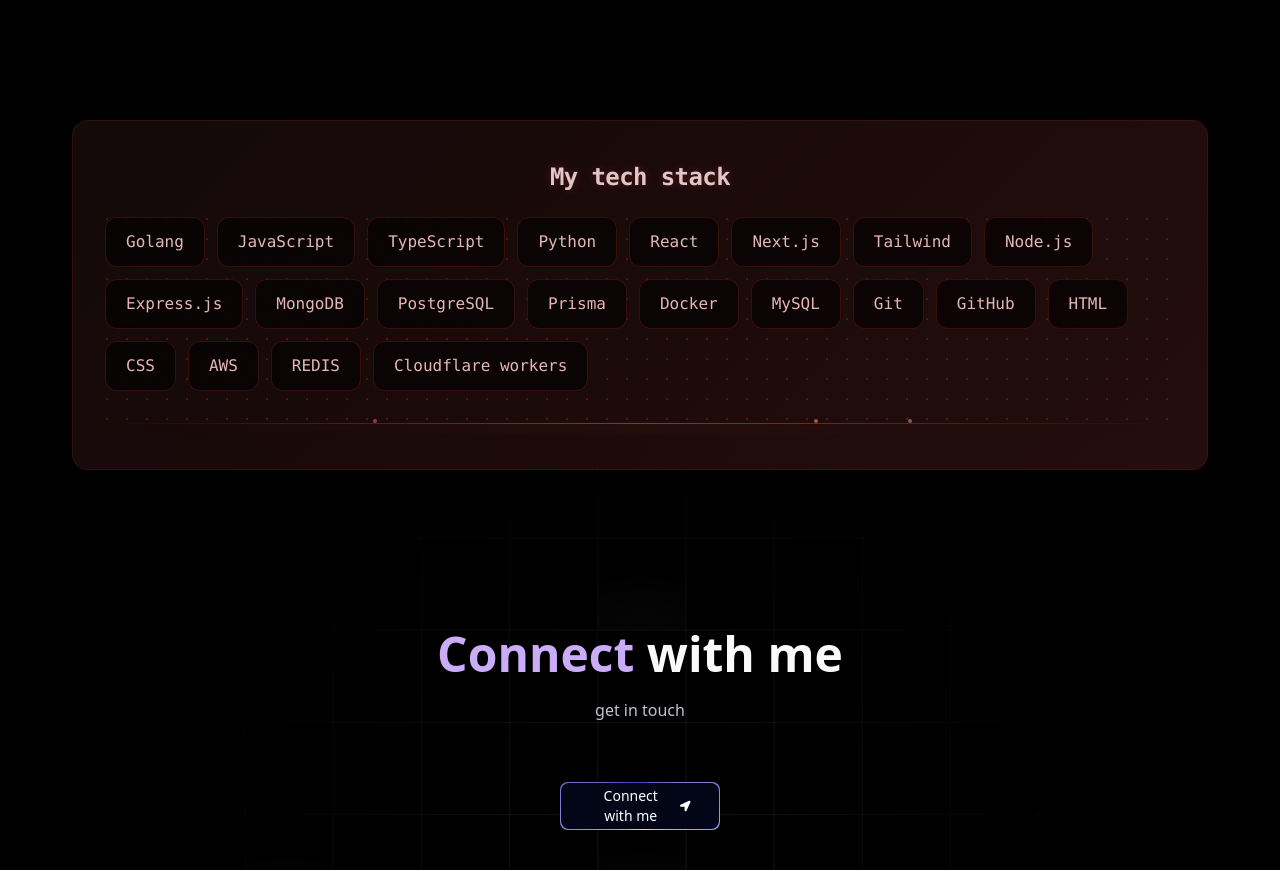
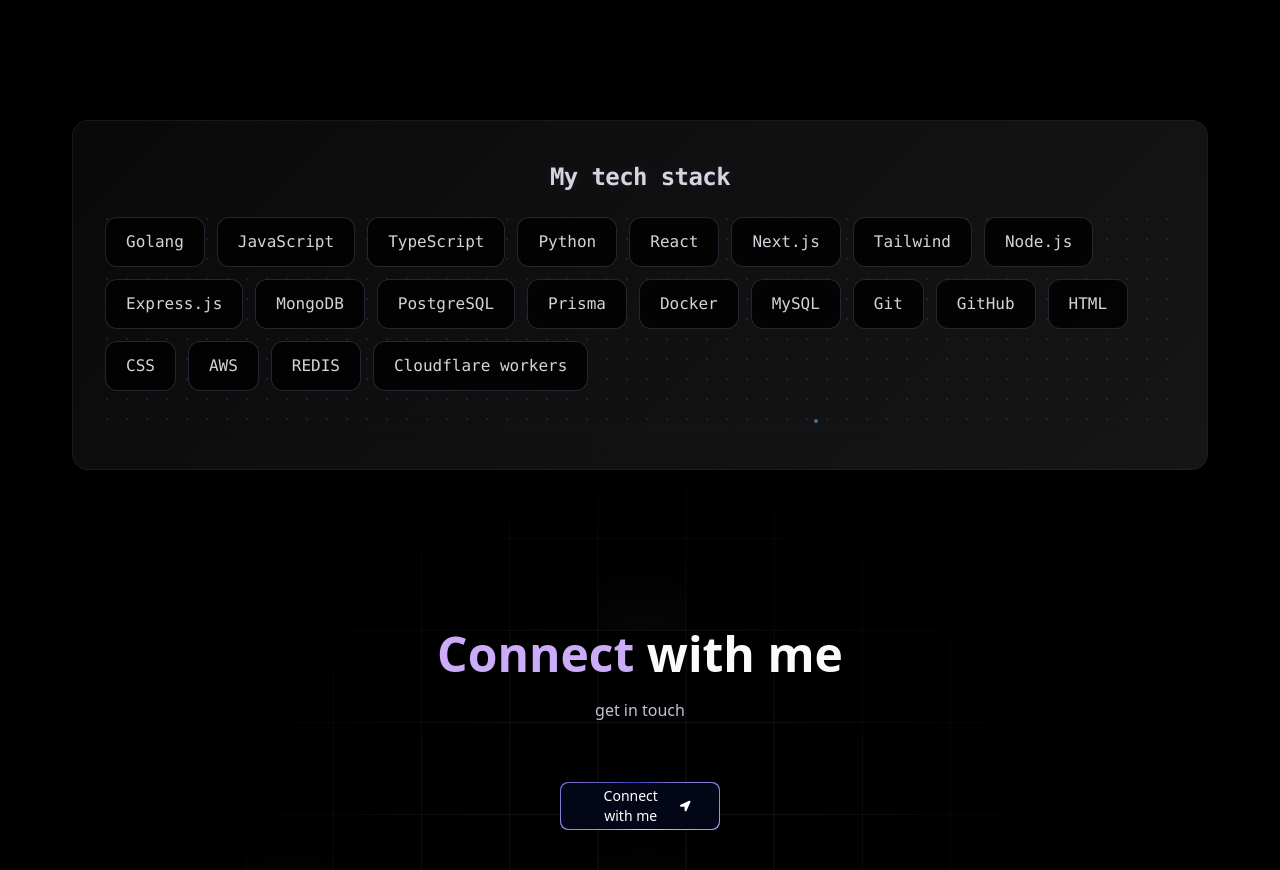
Before and after one commit to hrithik210/portfolio, a Next.js app: page / in a window 1280 px wide. Shown: the part 3640-4510 px from the top of the page. Built offline with nearby package versions, Linux system fonts and the light colour scheme.

Commit message:
theme changes

```diff
--- a/components/ui/Bento-grid.tsx
+++ b/components/ui/Bento-grid.tsx
@@ -42,14 +42,14 @@
     <div
       className={cn(
         `w-full relative overflow-hidden
-         rounded-2xl group/bento hover:shadow-2xl hover:shadow-red-900/20
-         transition-all duration-500 shadow-xl shadow-black/60 justify-between flex flex-col
-         border border-red-900/30 hover:border-red-500/50 backdrop-blur-sm
-         before:absolute before:inset-0 before:bg-gradient-to-br before:from-red-900/5 before:to-black/20 before:opacity-0 hover:before:opacity-100 before:transition-opacity before:duration-500`,
+         rounded-2xl group/bento hover:shadow-2xl hover:shadow-purple-900/20
+         transition-all duration-500 shadow-xl shadow-black/80 justify-between flex flex-col
+         border border-gray-800/50 hover:border-purple-500/30 backdrop-blur-sm
+         before:absolute before:inset-0 before:bg-gradient-to-br before:from-purple-900/5 before:to-black/30 before:opacity-0 hover:before:opacity-100 before:transition-opacity before:duration-500`,
         className
       )}
       style={{
-        background: 'linear-gradient(135deg, #0a0a0a 0%, #1a0a0a 25%, #2a0f0f 50%, #1a0505 75%, #0a0a0a 100%)',
+        background: 'linear-gradient(135deg, #000000 0%, #0f0f0f 25%, #1a1a1a 50%, #0d0d0d 75%, #000000 100%)',
         backgroundSize: '400% 400%',
         animation: 'gradientShift 8s ease infinite',
         minHeight: 'auto'
@@ -74,7 +74,7 @@
 
       {/* Animated border glow */}
       <div className="absolute inset-0 rounded-2xl opacity-0 group-hover/bento:opacity-100 transition-opacity duration-500">
-        <div className="absolute inset-0 rounded-2xl bg-gradient-to-r from-red-600/20 via-orange-500/20 to-red-600/20 blur-sm animate-pulse"></div>
+        <div className="absolute inset-0 rounded-2xl bg-gradient-to-r from-purple-600/10 via-blue-500/10 to-purple-600/10 blur-sm animate-pulse"></div>
       </div>
 
       <div className="w-full h-full relative z-10">
@@ -82,13 +82,13 @@
           titleClassName,
           'group-hover/bento:translate-x-2 transition-all duration-500 relative flex flex-col w-full h-full px-4 sm:px-6 md:px-8 py-8 sm:py-10'
         )}>
-          <div className="font-mono font-light text-red-300/80 text-sm md:text-sm lg:text-base z-10 tracking-wider uppercase">
+          <div className="font-mono font-light text-gray-400 text-sm md:text-sm lg:text-base z-10 tracking-wider uppercase">
             {description}
           </div>
           <div
-            className="font-mono font-bold text-red-100 text-lg lg:text-2xl z-10 mb-6 tracking-tight"
+            className="font-mono font-bold text-gray-100 text-lg lg:text-2xl z-10 mb-6 tracking-tight"
             style={{
-              textShadow: '0 0 10px rgba(239, 68, 68, 0.3), 0 0 20px rgba(239, 68, 68, 0.1)',
+              textShadow: '0 0 10px rgba(147, 51, 234, 0.2), 0 0 20px rgba(147, 51, 234, 0.1)',
               animation: 'flicker 3s ease-in-out infinite'
             }}
           >
@@ -100,16 +100,16 @@
               {/* Enhanced glow background with multiple layers */}
               {hoveredSkill && (
                 <>
-                  <div className="absolute inset-0 bg-red-600/15 blur-2xl rounded-3xl transition-all duration-500 z-0 animate-pulse"></div>
-                  <div className="absolute inset-0 bg-orange-500/10 blur-xl rounded-2xl transition-all duration-300 z-0"></div>
+                  <div className="absolute inset-0 bg-purple-600/8 blur-2xl rounded-3xl transition-all duration-500 z-0 animate-pulse"></div>
+                  <div className="absolute inset-0 bg-blue-500/5 blur-xl rounded-2xl transition-all duration-300 z-0"></div>
                 </>
               )}
 
               {/* Animated grid pattern background */}
               <div
-                className="absolute inset-0 opacity-10"
+                className="absolute inset-0 opacity-5"
                 style={{
-                  backgroundImage: `radial-gradient(circle at 2px 2px, rgba(239, 68, 68, 0.3) 1px, transparent 0)`,
+                  backgroundImage: `radial-gradient(circle at 2px 2px, rgba(147, 51, 234, 0.3) 1px, transparent 0)`,
                   backgroundSize: '20px 20px',
                   animation: 'pulse 4s ease-in-out infinite'
                 }}
@@ -123,8 +123,8 @@
                      rounded-xl whitespace-nowrap cursor-pointer
                      transition-all duration-500 transform relative overflow-hidden
                      ${hoveredSkill === skill
-                       ? 'bg-gradient-to-r from-red-600 via-orange-500 to-red-600 text-white scale-110 shadow-lg shadow-red-500/40 font-bold border border-red-400/50 animate-pulse'
-                       : 'bg-black/60 text-red-200/90 border border-red-900/40 hover:border-red-600/60 backdrop-blur-sm hover:bg-red-950/30'}
+                       ? 'bg-gradient-to-r from-purple-600/70 via-blue-500/60 to-purple-600/70 text-white scale-110 shadow-lg shadow-purple-500/20 font-bold border border-purple-400/40'
+                       : 'bg-black/80 text-gray-300 border border-gray-700/60 hover:border-purple-500/40 backdrop-blur-sm hover:bg-gray-900/60'}
                      ${hoveredSkill && hoveredSkill !== skill ? 'opacity-40 scale-95' : 'opacity-100'}
                     `}
                     style={{
@@ -145,12 +145,12 @@
 
               {/* Enhanced bottom effects */}
               <div className="relative mt-8">
-                <div className="h-px w-full bg-gradient-to-r from-transparent via-red-500/60 to-transparent"></div>
-                <div className="h-px w-full mt-1 bg-gradient-to-r from-transparent via-orange-400/30 to-transparent blur-sm"></div>
+                <div className="h-px w-full bg-gradient-to-r from-transparent via-purple-500/40 to-transparent"></div>
+                <div className="h-px w-full mt-1 bg-gradient-to-r from-transparent via-blue-400/20 to-transparent blur-sm"></div>
                 {/* Flickering accent dots */}
-                <div className="absolute left-1/4 -top-1 w-1 h-1 bg-red-400 rounded-full animate-pulse"></div>
-                <div className="absolute right-1/3 -top-1 w-1 h-1 bg-orange-400 rounded-full animate-pulse" style={{ animationDelay: '1s' }}></div>
-                <div className="absolute left-3/4 -top-1 w-1 h-1 bg-red-300 rounded-full animate-pulse" style={{ animationDelay: '2s' }}></div>
+                <div className="absolute left-1/4 -top-1 w-1 h-1 bg-purple-400 rounded-full animate-pulse"></div>
+                <div className="absolute right-1/3 -top-1 w-1 h-1 bg-blue-400 rounded-full animate-pulse" style={{ animationDelay: '1s' }}></div>
+                <div className="absolute left-3/4 -top-1 w-1 h-1 bg-purple-300 rounded-full animate-pulse" style={{ animationDelay: '2s' }}></div>
               </div>
             </div>
           )}
@@ -158,8 +158,8 @@
       </div>
 
       {/* Corner accent lines */}
-      <div className="absolute top-4 left-4 w-6 h-6 border-l-2 border-t-2 border-red-500/40 opacity-0 group-hover/bento:opacity-100 transition-opacity duration-500"></div>
-      <div className="absolute bottom-4 right-4 w-6 h-6 border-r-2 border-b-2 border-red-500/40 opacity-0 group-hover/bento:opacity-100 transition-opacity duration-500"></div>
+      <div className="absolute top-4 left-4 w-6 h-6 border-l-2 border-t-2 border-purple-500/30 opacity-0 group-hover/bento:opacity-100 transition-opacity duration-500"></div>
+      <div className="absolute bottom-4 right-4 w-6 h-6 border-r-2 border-b-2 border-purple-500/30 opacity-0 group-hover/bento:opacity-100 transition-opacity duration-500"></div>
     </div>
   );
 };
```
